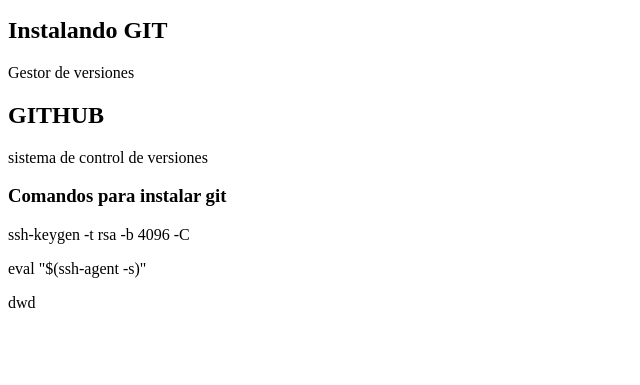
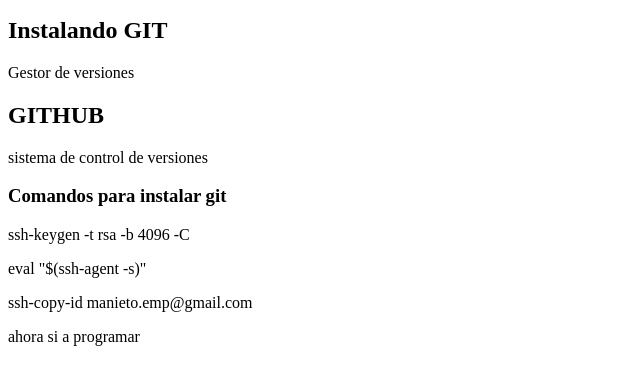
Before and after one commit to Mauro-Nieto/JsPractice, a plain HTML site: page index.html in a window 1280 px wide. Shown: the part 101-486 px from the top of the page, without its empty margins (0-640 px from the left). Drawn offline with Linux system fonts and the light colour scheme.

Commit message:
agregue linea de inicio de programar

```diff
--- a/index.html
+++ b/index.html
@@ -28,5 +28,8 @@
 <h3>Comandos para instalar git</h3>
     <p>ssh-keygen -t rsa -b 4096 -C </p>
     <p>eval "$(ssh-agent -s)" </p>
+    <p>ssh-copy-id manieto.emp@gmail.com</p>
+    <p>ahora si a programar</p>
+
 </body>
-</html>dwd
+</html>
```
